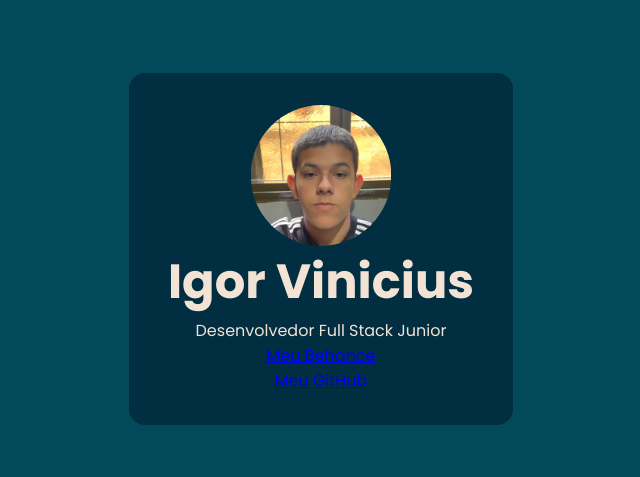
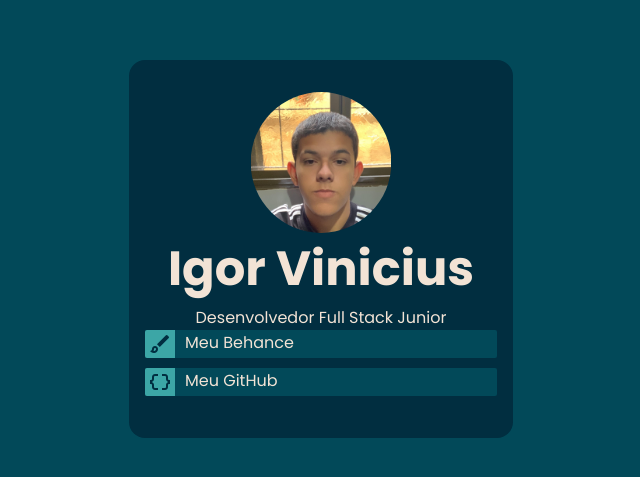
Before and after one commit to igorviniciussantana/meusite, a plain HTML site: page index.html in a window 1280 px wide. Shown: the part 151-628 px from the top of the page, without its empty margins (319-959 px from the left). Drawn offline with nearby package versions, Linux system fonts and the light colour scheme.

Commit message:
Adicionado Links e Hover

```diff
--- a/css/style.css
+++ b/css/style.css
@@ -54,3 +54,40 @@ clip-path: circle(50% at 50% 50%);
 
 
 }
+
+a{
+color: #F2E3D5;
+text-decoration: none;
+background-color:#024959;
+width: 100%;
+
+display: flex;
+border-radius: 2px;
+transition: 500ms;
+margin-bottom: 10px;
+
+}
+
+a:hover{
+    background-color:#033742;
+    transition: 500ms;
+ transform: scale(1.2);
+
+
+}
+
+
+
+.icon{
+background-color: #3CA6A6;
+display: flex;
+align-items: center;
+justify-content: center;
+padding: 2px 3px;
+border-radius: 2px 0 0 2px;
+
+margin-right: 10px;
+
+color: #012E40;
+
+}
--- a/index.html
+++ b/index.html
@@ -5,6 +5,8 @@
     <meta http-equiv="X-UA-Compatible" content="IE=edge">
     <meta name="viewport" content="width=device-width, initial-scale=1.0">
     <link rel="stylesheet" href="css/style.css">
+    <link rel="stylesheet" href="https://fonts.googleapis.com/css2?family=Material+Symbols+Outlined:opsz,wght,FILL,GRAD@48,400,0,0" />
+    <link rel="stylesheet" href="https://fonts.googleapis.com/css2?family=Material+Symbols+Outlined:opsz,wght,FILL,GRAD@48,400,0,0" />
     <title>Meu Site</title>
 </head>
 <body>
@@ -12,8 +14,12 @@
         <img src="images/profile.jpg" alt="">
    <h1>Igor Vinicius</h1>
    <p>Desenvolvedor Full Stack Junior</p>
-   <a href="https://www.behance.net/igorvinicius8">Meu Behance</a>
-   <a href="https://github.com/igorviniciussantana/meusite">Meu GitHub</a>
+   <a href="https://www.behance.net/igorvinicius8"><div class="icon"><span class="material-symbols-outlined">
+    brush
+    </span></div>Meu Behance</a>
+   <a href="https://github.com/igorviniciussantana"><div class="icon"><span class="material-symbols-outlined">
+    data_object
+    </span></div>Meu GitHub</a>
 </div>
 </body>
 </html>
```
